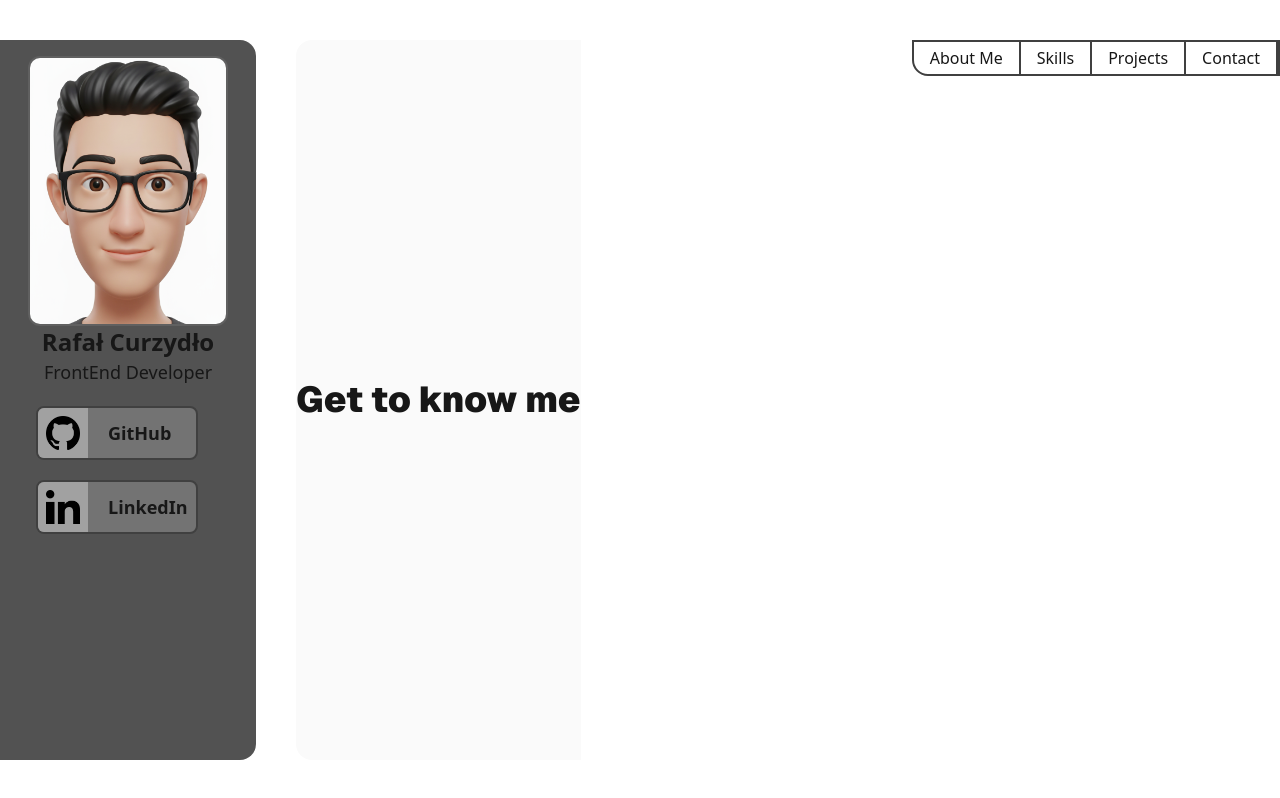
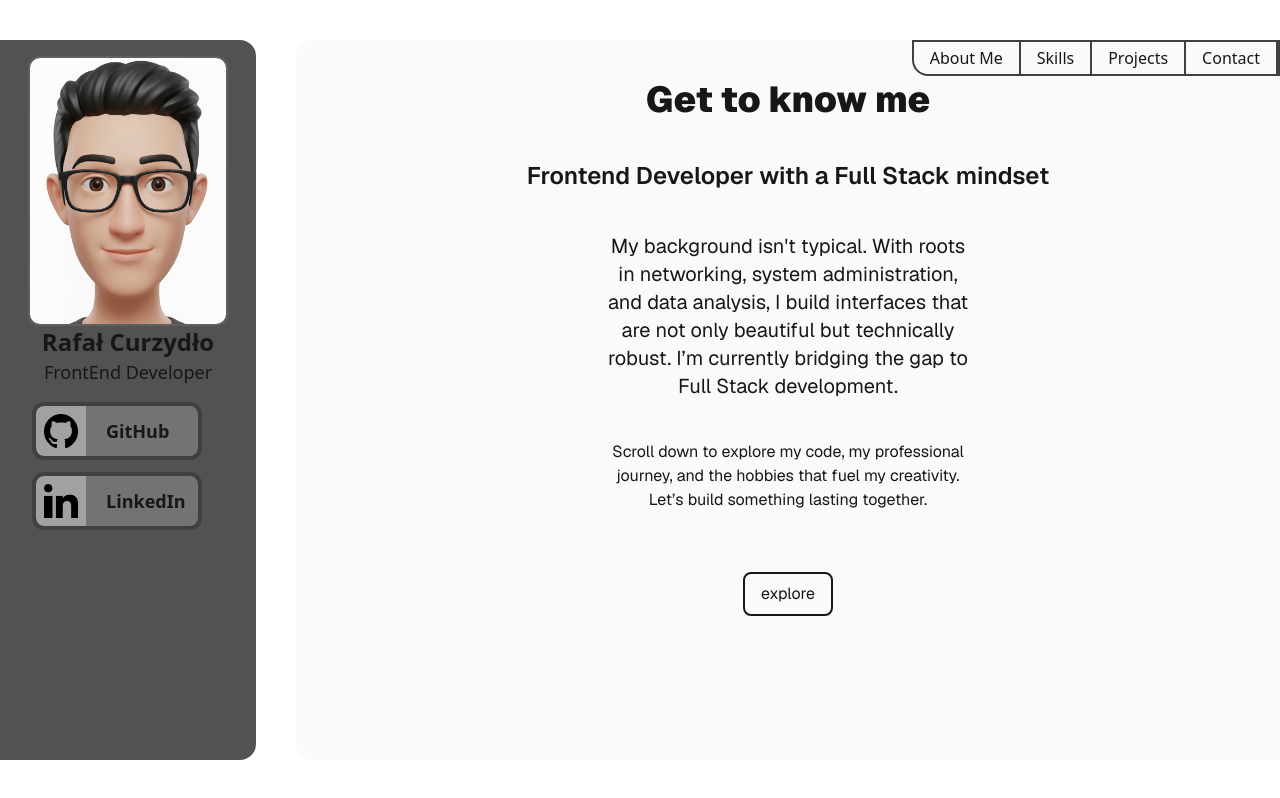
Before and after one commit to Szadolowski/Its-me, a Next.js app: page / in a window 1280 px wide. Built offline with nearby package versions, Linux system fonts and the light colour scheme.

Commit message:
Enhance Home page layout and add explore button; update NavInformation component styling

```diff
--- a/app/page.tsx
+++ b/app/page.tsx
@@ -1,9 +1,27 @@
-import Image from "next/image";
-
 export default function Home() {
   return (
-    <div className="flex items-center justify-center h-full font-sans bg-zinc-50 dark:bg-neutral-600">
+    <div className="flex flex-col items-center justify-start h-full w-full font-sans bg-zinc-50 dark:bg-neutral-600 p-10 gap-10">
       <h1 className="font-black text-4xl">Get to know me</h1>
+      <h3 className="font-semibold text-2xl">
+        Frontend Developer with a Full Stack mindset
+      </h3>
+      <p className="w-2/5 text-center text-xl">
+        My background isn't typical. With roots in networking, system
+        administration, and data analysis, I build interfaces that are not only
+        beautiful but technically robust. I’m currently bridging the gap to Full
+        Stack development.
+      </p>
+      <p className="w-2/5 text-center">
+        Scroll down to explore my code, my professional journey, and the hobbies
+        that fuel my creativity. Let’s build something lasting together.
+      </p>
+      <div className="w-full flex justify-center pt-5">
+        <input
+          type="button"
+          value="explore"
+          className="border-2 rounded-lg px-4 py-2"
+        />
+      </div>
     </div>
   );
 }
--- a/components/NavInformation.tsx
+++ b/components/NavInformation.tsx
@@ -10,7 +10,7 @@ export default function NavInformation({
 }) {
   return (
     <Link href={"https://github.com/Szadolowski"} target="_blank">
-      <div className="border-2 border-neutral-700 bg-neutral-500 overflow-hidden space-x-5 flex flex-row  rounded-lg items-center">
+      <div className="outline-4 outline-neutral-700 bg-neutral-500 overflow-hidden space-x-5 flex flex-row  rounded-lg items-center">
         <Image
           src={img}
           alt="alt"
```
